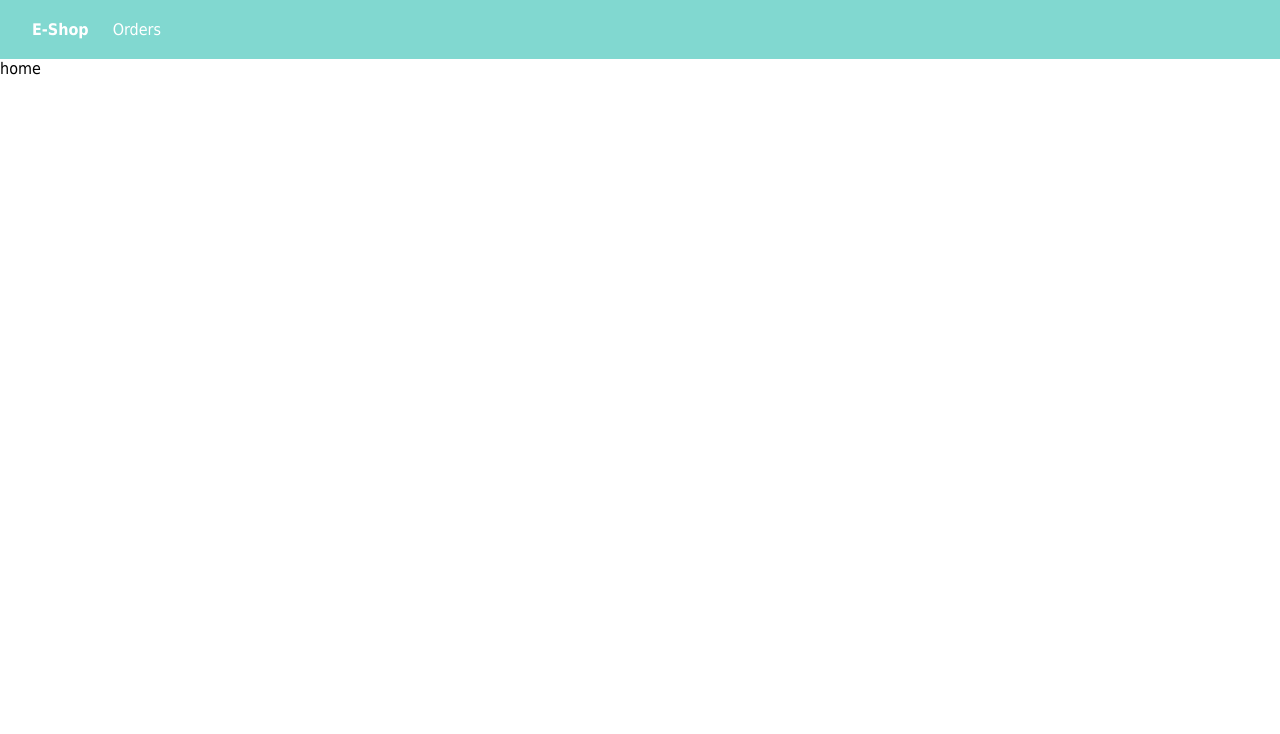
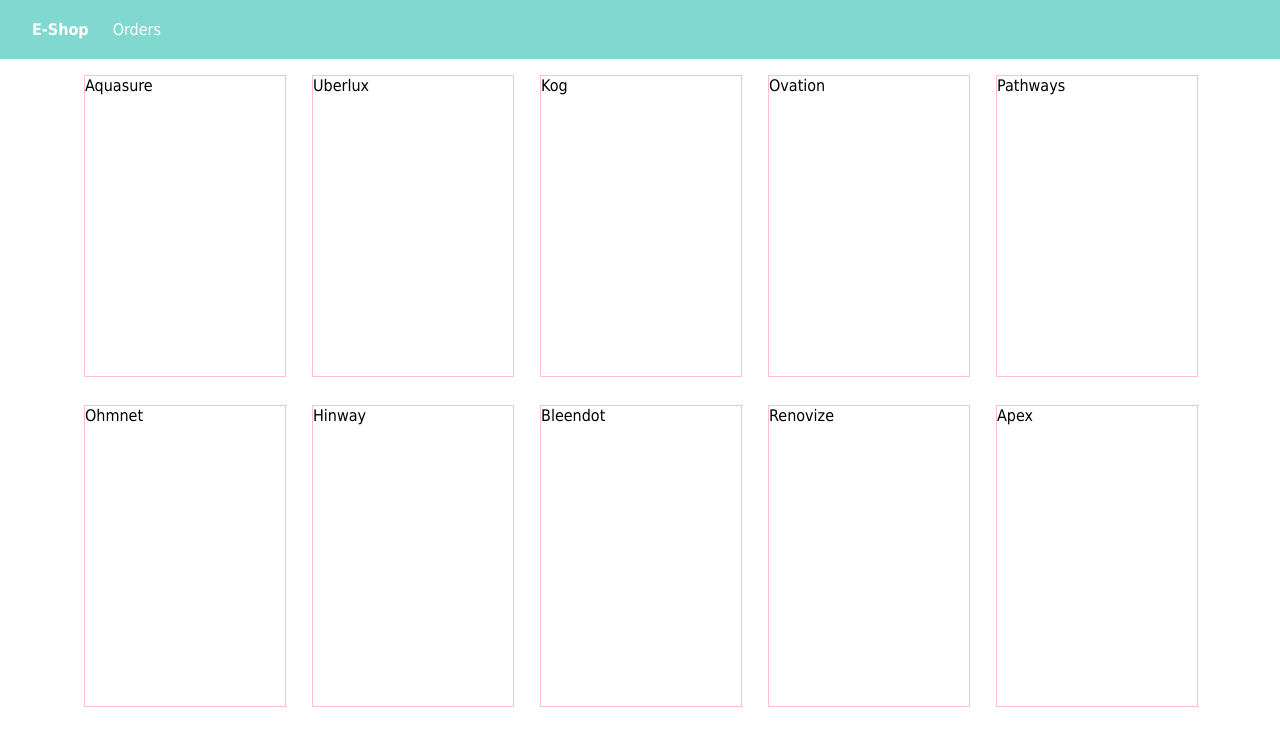
Before and after one commit to ahaku/e-shop, a React (Create React App) app: page / in a window 1280 px wide. Shown: the top 734 px of the page. Built offline with nearby package versions, Linux system fonts and the light colour scheme; data requests are answered from the project's data file.

Commit message:
add goods container

```diff
--- a/src/App.tsx
+++ b/src/App.tsx
@@ -2,6 +2,7 @@ import React, { useEffect } from "react";
 import { useDispatch } from "react-redux";
 import { BrowserRouter as Router, Switch, Route } from "react-router-dom";
 import Layout from "./components/Layout";
+import GoodsContainer from "./containers/Goods";
 import { setGoodsAction } from "./store/goods/actions";
 
 const fetchGoods = () => {
@@ -23,8 +24,10 @@ function App() {
     <Router>
       <Layout>
         <Switch>
-          <Route path="/orders">orders</Route>
-          <Route path="/">home</Route>
+          <Route path="/orders">Orders</Route>
+          <Route path="/">
+            <GoodsContainer />
+          </Route>
         </Switch>
       </Layout>
     </Router>
--- /dev/null
+++ b/src/containers/Goods/Good/index.css
@@ -0,0 +1,5 @@
+.good {
+  width: 200px;
+  height: 300px;
+  border: 1px solid pink;
+}
--- /dev/null
+++ b/src/containers/Goods/Good/index.tsx
@@ -0,0 +1,8 @@
+import React from "react";
+import { IGood } from "../../../store/goods/i";
+import "./index.css";
+const GoodItem = ({ id, available, image, stock, name }: IGood) => {
+  return <div className="good">{name}</div>;
+};
+
+export default GoodItem;
--- /dev/null
+++ b/src/containers/Goods/index.css
@@ -0,0 +1,9 @@
+.goods {
+  margin: 0 auto;
+  max-width: 1440px;
+  margin-top: 1rem;
+  display: grid;
+  grid-template-columns: repeat(auto-fill, 200px);
+  justify-content: center;
+  gap: 28px;
+}
--- /dev/null
+++ b/src/containers/Goods/index.tsx
@@ -0,0 +1,22 @@
+import React from "react";
+import { useDispatch, useSelector } from "react-redux";
+import { getGoods } from "../../store/goods/selectors";
+import "./index.css";
+import GoodItem from "./Good";
+
+const GoodsContainer = () => {
+  const dispatch = useDispatch();
+  const goods = useSelector(getGoods);
+
+  if (goods.length === 0) return <div>No data</div>;
+
+  return (
+    <div className="goods">
+      {goods.map((good) => {
+        return <GoodItem key={good.id} {...good} />;
+      })}
+    </div>
+  );
+};
+
+export default GoodsContainer;
--- a/src/store/goods/reducer.ts
+++ b/src/store/goods/reducer.ts
@@ -20,12 +20,12 @@ const goodsReducer = function (state = initialState, action: AnyAction) {
     case SET_GOODS:
       return {
         ...state,
-        goods: action.payload.map((good: IGood) => ({
+        data: action.payload.map((good: IGood) => ({
           ...good,
           available: good.available,
         })),
         status: Statuses.SUCCESS,
-        available: action.payload.length,
+        // available: action.payload.length,
       };
     case FETCH_GOODS:
       return { ...state, status: Statuses.LOADING };
@@ -38,14 +38,14 @@ const goodsReducer = function (state = initialState, action: AnyAction) {
       const targetGood = newGoods.find(({ id }) => id === action.payload);
       if (targetGood) targetGood.available -= 1;
 
-      return { ...state, goods: newGoods };
+      return { ...state, data: newGoods };
 
     case REMOVE_FROM_CART:
       const copyGoods = deepCopy(state.data);
       const exactGood = copyGoods.find(({ id }) => id === action.payload);
       if (exactGood) exactGood.available += 1;
 
-      return { ...state, goods: copyGoods };
+      return { ...state, data: copyGoods };
 
     default:
       return state;
--- /dev/null
+++ b/src/store/goods/selectors.ts
@@ -0,0 +1,2 @@
+import { IStore } from "./../types";
+export const getGoods = (state: IStore) => state.goods.data;
```
